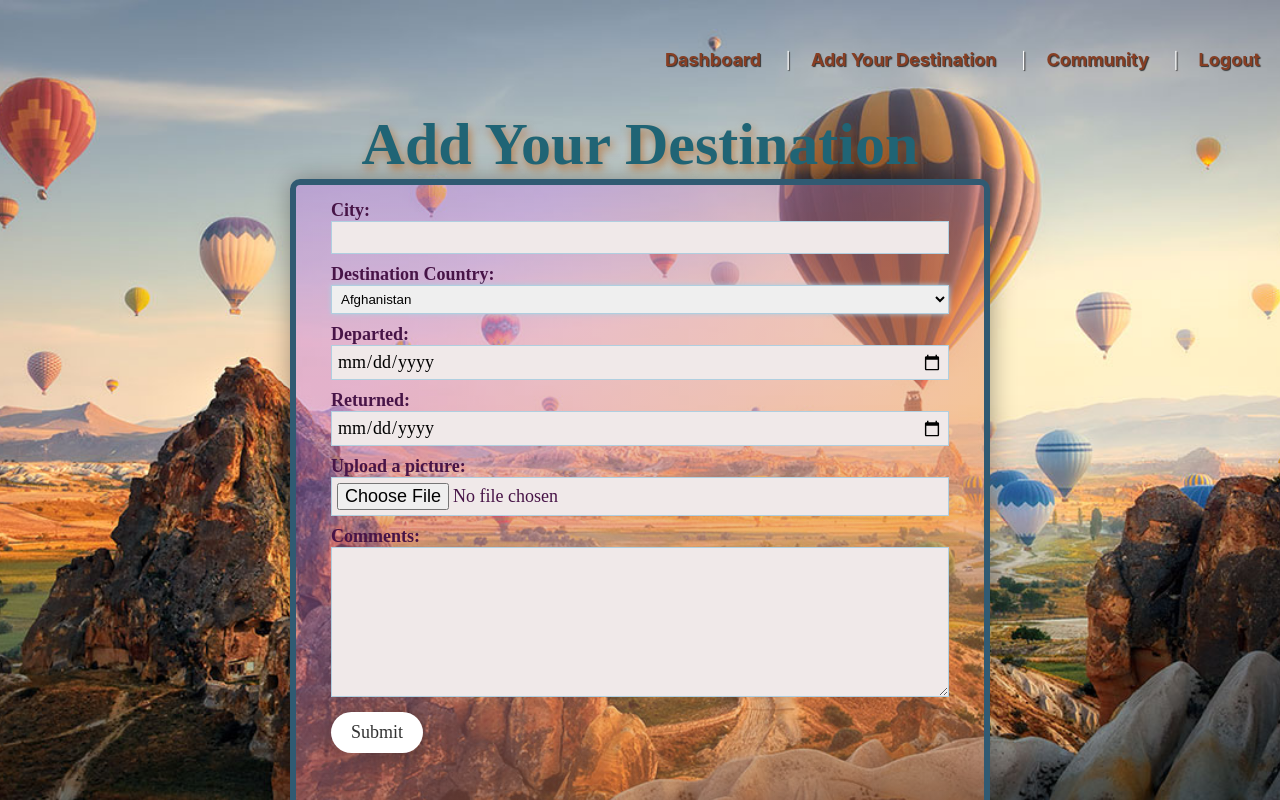
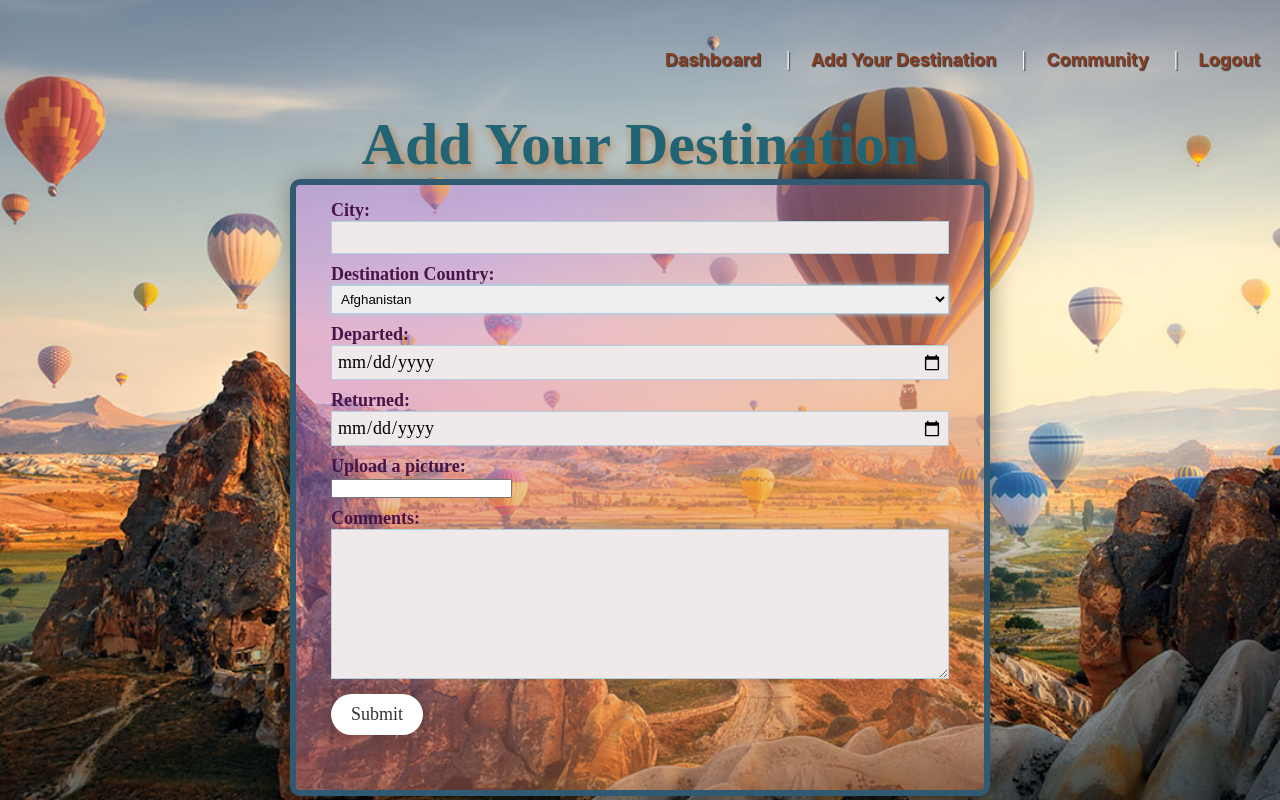
Before and after one commit to JPWallow/MERN_Group_Project, a React (Create React App) app in the folder Travel_Project/client/: page /destinations/new in a window 1280 px wide. Built offline with nearby package versions, Linux system fonts and the light colour scheme.

Commit message:
api exceeding calls

```diff
--- a/Travel_Project/client/src/components/AddDestination.js
+++ b/Travel_Project/client/src/components/AddDestination.js
@@ -165,7 +165,15 @@ const AddDestination = (props) => {
               <li>
                 <label>Upload a picture:</label>
                 <br />
-                <input
+                <input type="text"
+                  value={boxArt}
+                  onChange={(e) => {
+                    console.log(e);
+                    console.log(e.target);
+                    console.log(e.target.value);
+                    setBoxArt(e.target.value);
+                  }}/>
+                {/* <input
                   type="file"
                   value={boxArt}
                   name="boxArt"
@@ -178,7 +186,7 @@ const AddDestination = (props) => {
                     console.log(e.target.value);
                     setBoxArt(e.target.value);
                   }}
-                />
+                /> */}
               </li>
               <li>
                 <label>Comments:</label>
--- a/Travel_Project/client/src/components/DestinationDtls.js
+++ b/Travel_Project/client/src/components/DestinationDtls.js
@@ -13,14 +13,17 @@ const DestinationDtls = (props) => {
 
   const { id } = useParams();
 
+  // const [oneDestination, setOneDestination] = useState({});
   const [oneDestination, setOneDestination] = useState({});
   const [city, setCity] = useState({});
+
   useEffect(() => {
     axios
       .get(`http://localhost:8000/api/travel/${id}`)
       .then((res) => {
         console.log(res);
         console.log(res.data);
+        console.log(res.data.city);
         setOneDestination(res.data);
       })
       .catch((err) => {
@@ -28,10 +31,8 @@ const DestinationDtls = (props) => {
       });
   }, [id]);
 
-
-
-
-  axios
+  useEffect(()=>{
+    axios
       .get(
           `https://api.openweathermap.org/data/2.5/weather?q=${oneDestination.city}&appid=${API_Key}&units=imperial`
       )
@@ -41,19 +42,10 @@ const DestinationDtls = (props) => {
           setCity(res.data);
       })
       .catch((err) => console.log(err));
-  // }
-  //! Need to get the axios post working
-  // const submitHandler=(e) =>{
-  //     e.preventDefault();
-  //     // placing the axios in the submitHandler event
-  //     axios.post(`https://api.openweathermap.org/data/2.5/weather?q=${city}&appid=${API_Key}&units=imperial`)
-  //     .then((res)=>{
-  //         console.log(res);
-  //         console.log(res.data);
-  //         setCity(res.data);
-  //         setCountry(res.data);
-  //     })
-  //     .catch((err)=>console.log(err))
+  }, [oneDestination.city]);
+
+
+
   return (
     <div className={styles.mainContainer}>
       <div className={styles.container}>
```
Also changed, not shown: 1 other file (tests, documents, lock files or other folders).
